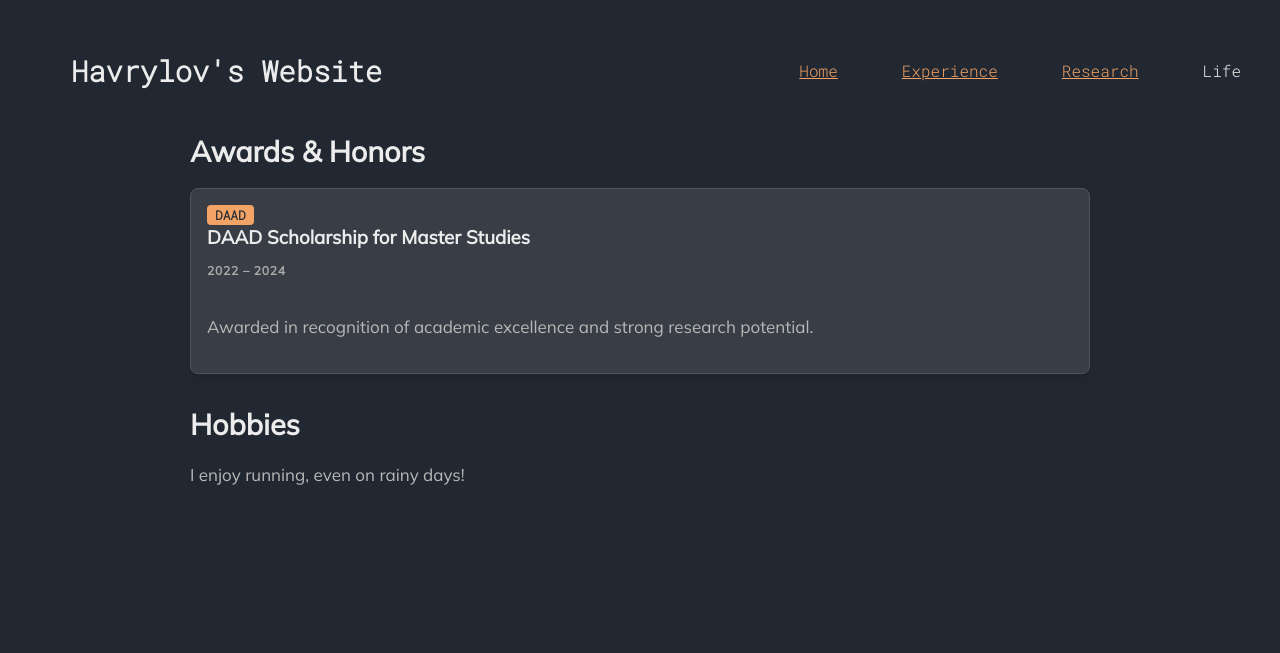
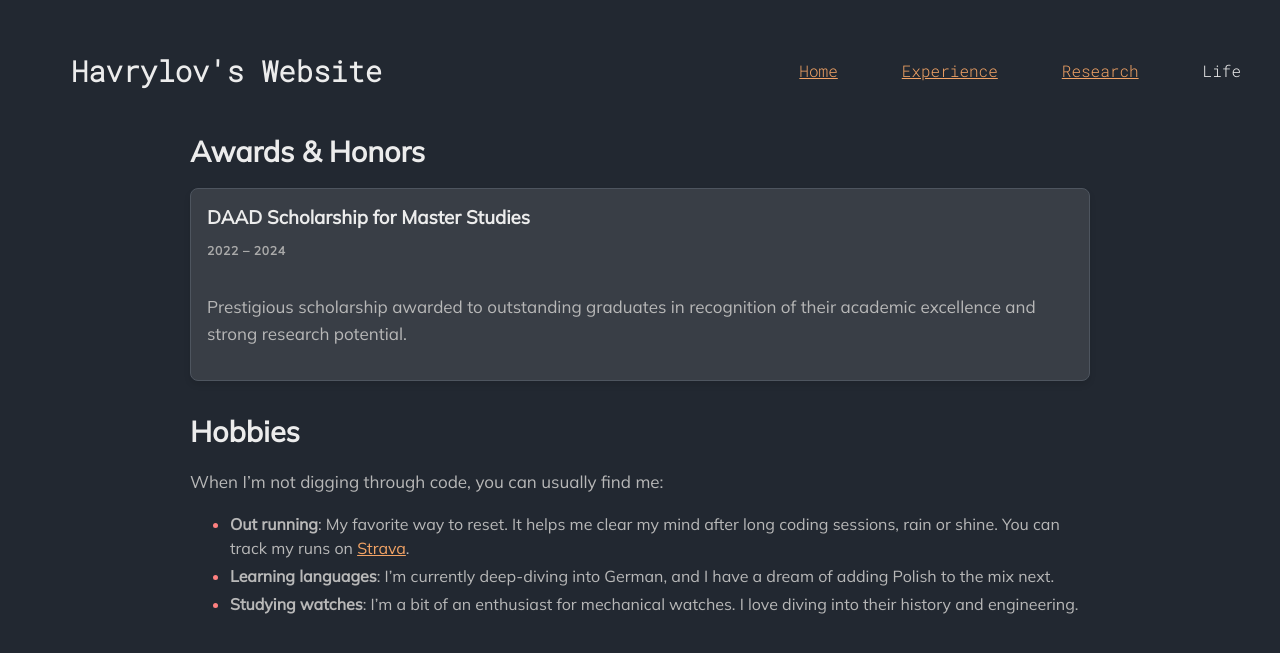
Before and after one commit to havrylovv/havrylovv.github.io, a Jekyll site: the page built from life.md, in a window 1280 px wide. Shown: the top 653 px of the page. Built offline with Jekyll 4.4.1, drawn with Linux system fonts in a browser that asks for light colours.

Commit message:
content: hobbies

```diff
--- a/life.md
+++ b/life.md
@@ -7,14 +7,15 @@ permalink: /life/
 # Awards & Honors
 
 <div class="card">
-  <div class="badge-row" style="display: flex; justify-content: flex-start;">
-    <div class="conf-badge">DAAD</div>
-  </div>
   <h3>DAAD Scholarship for Master Studies</h3>
   <p class="subtext">2022 – 2024</p>
-  <p>Awarded in recognition of academic excellence and strong research potential.</p>
+  <p>Prestigious scholarship awarded to outstanding graduates in recognition of their academic excellence and strong research potential.</p>
 </div>
 
 # Hobbies
 
-I enjoy running, even on rainy days!
+When I’m not digging through code, you can usually find me:
+
+- **Out running**: My favorite way to reset. It helps me clear my mind after long coding sessions, rain or shine. You can track my runs on [Strava](https://www.strava.com/athletes/havrylovv).
+- **Learning languages**: I’m currently deep-diving into German, and I have a dream of adding Polish to the mix next.
+- **Studying watches**: I’m a bit of an enthusiast for mechanical watches. I love diving into their history and engineering.
```
